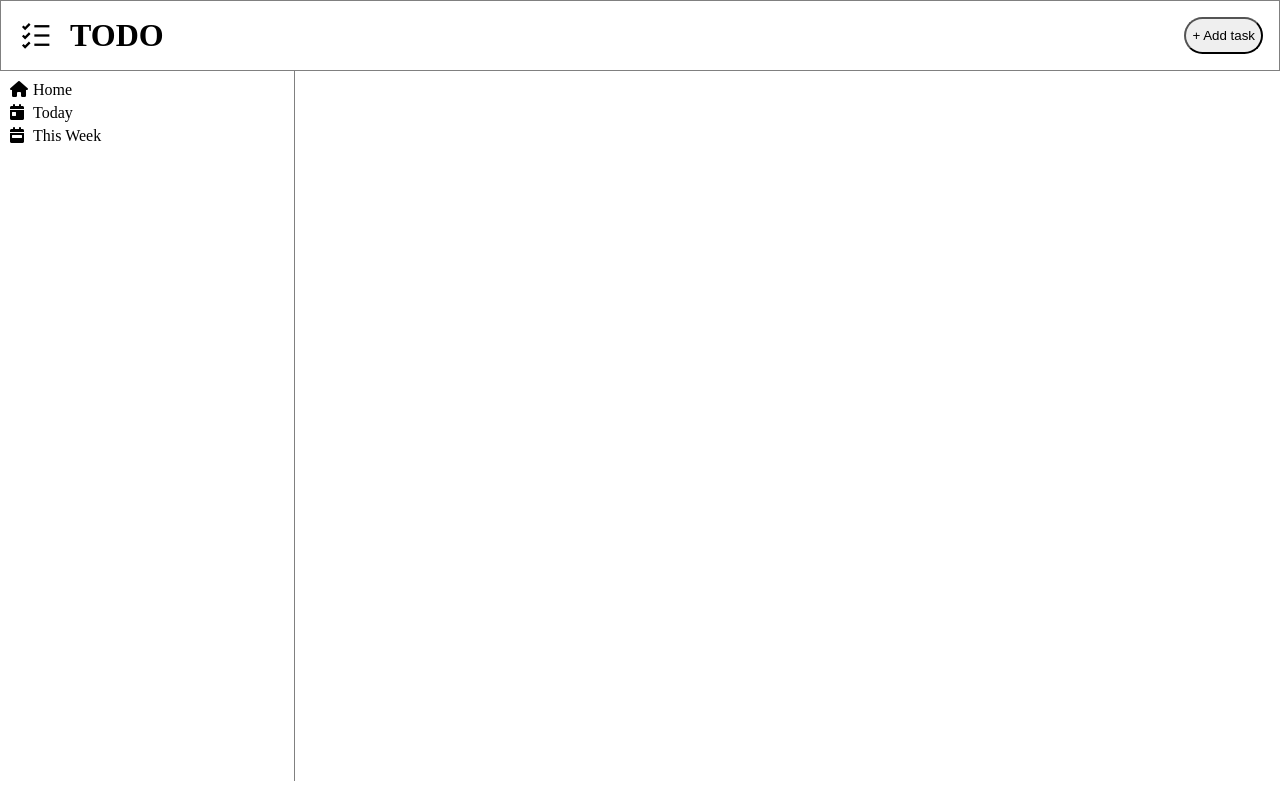
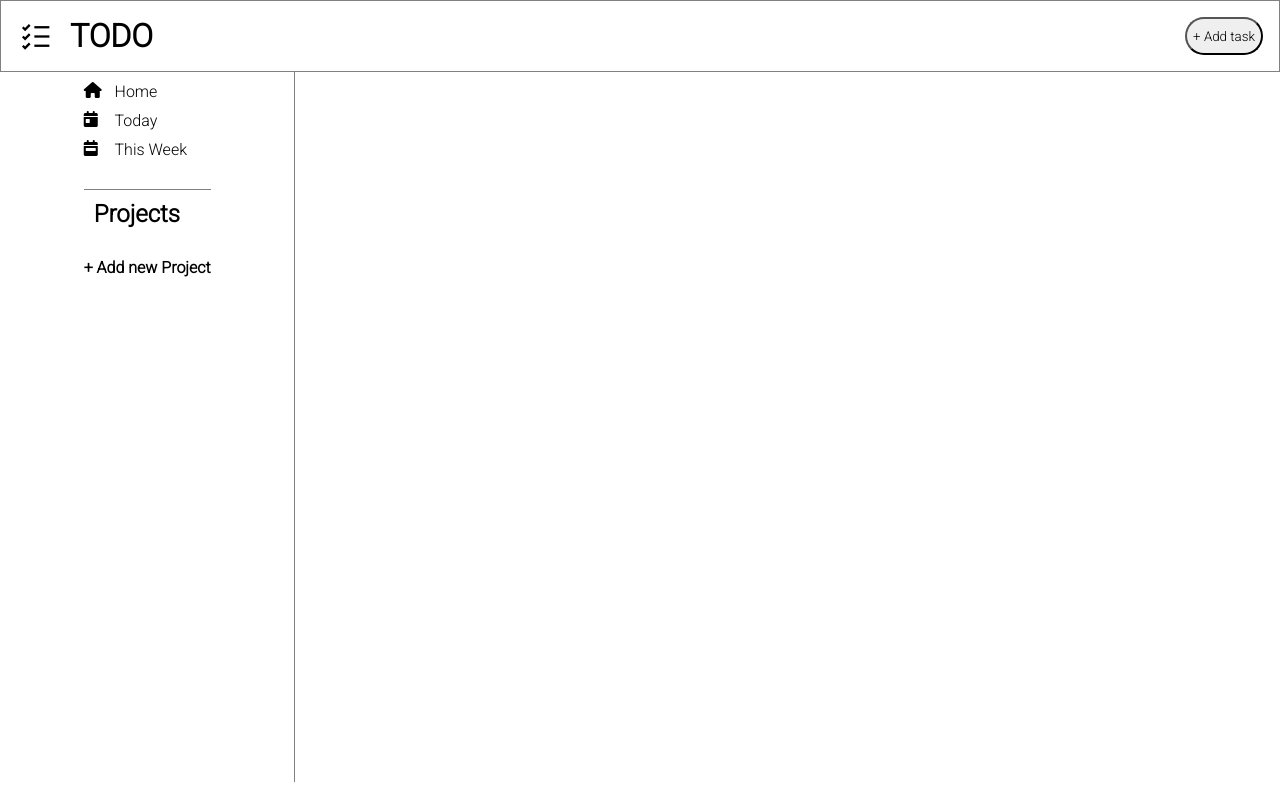
Before and after one commit to GeoffTheGreat/top-todo-list, a website built with webpack: page src/template.html in a window 1280 px wide. Built offline with nearby package versions, Linux system fonts and the light colour scheme.

Commit message:
finish nav tree ui

```diff
--- a/src/header.js
+++ b/src/header.js
@@ -17,7 +17,8 @@ function setHeader() {
 
   const addTask = document.createElement("button");
   addTask.setAttribute("id", "addTask");
-  addTask.classList.add("add--task");
+  addTask.classList.add("add--task", "pointer");
+
   addTask.textContent = "+ Add task";
   header.appendChild(addTask);
 }
--- a/src/navTree.js
+++ b/src/navTree.js
@@ -6,7 +6,10 @@ function navTree() {
   tree.appendChild(homeIcon);
 
   const homeText = document.createElement("p");
+  homeText.setAttribute("id", "home");
+  homeText.classList.add("pointer");
   homeText.textContent = `Home`;
+
   tree.appendChild(homeText);
 
   const todayIcon = document.createElement("i");
@@ -14,6 +17,8 @@ function navTree() {
   tree.appendChild(todayIcon);
 
   const todayText = document.createElement("p");
+  todayText.setAttribute("id", "today");
+  todayText.classList.add("pointer");
   todayText.textContent = "Today";
   tree.appendChild(todayText);
 
@@ -22,9 +27,26 @@ function navTree() {
   tree.appendChild(thisWeekIcon);
 
   const thisWeekText = document.createElement("p");
+  thisWeekText.setAttribute("id", "thisWeek");
+  thisWeekText.classList.add("pointer");
   thisWeekText.textContent = "This Week";
   tree.appendChild(thisWeekText);
 
   const projectHeading = document.createElement("h2");
+  projectHeading.classList.add("project--heading");
+
+  projectHeading.textContent = "Projects";
+  tree.appendChild(projectHeading);
+
+  const projectList = document.createElement("ul");
+  projectList.classList.add("project--list");
+  projectList.setAttribute("id", "projectList");
+  tree.appendChild(projectList);
+
+  const addNewProject = document.createElement("p");
+  addNewProject.classList.add("new--project", "pointer");
+  addNewProject.setAttribute("id", "newProject");
+  addNewProject.textContent = "+ Add new Project";
+  tree.appendChild(addNewProject);
 }
 export default navTree;
--- a/src/styles/main.css
+++ b/src/styles/main.css
@@ -1,6 +1,8 @@
+@import url("https://fonts.googleapis.com/css2?family=Roboto+Flex:opsz,wght@8..144,100;8..144,200;8..144,300;8..144,400;8..144,500;8..144,600;8..144,700;8..144,800;8..144,900;8..144,1000&family=Roboto:wght@300&display=swap");
 * {
   margin: 0;
   box-sizing: border-box;
+  font-family: "Roboto", sans-serif;
 }
 html,
 body {
@@ -37,12 +39,30 @@ body {
 .todo--tree {
   display: grid;
   grid-template-columns: min-content auto;
-  gap: 5px;
+  gap: 10px;
   padding: 10px;
-  justify-items: start;
+  justify-content: center;
   align-content: flex-start;
   border-right: 1px solid grey;
 }
 .main--content {
   height: calc(95vh - 50px);
 }
+.project--heading {
+  border-top: 1px solid grey;
+  margin-top: 20px;
+  padding: 10px;
+  grid-column: 1/-1;
+}
+.project--list {
+  list-style: none;
+  grid-column: 1/-1;
+}
+.new--project {
+  grid-column: 1/-1;
+  font-family: "Roboto";
+  font-weight: 600;
+}
+.pointer {
+  cursor: pointer;
+}
```
